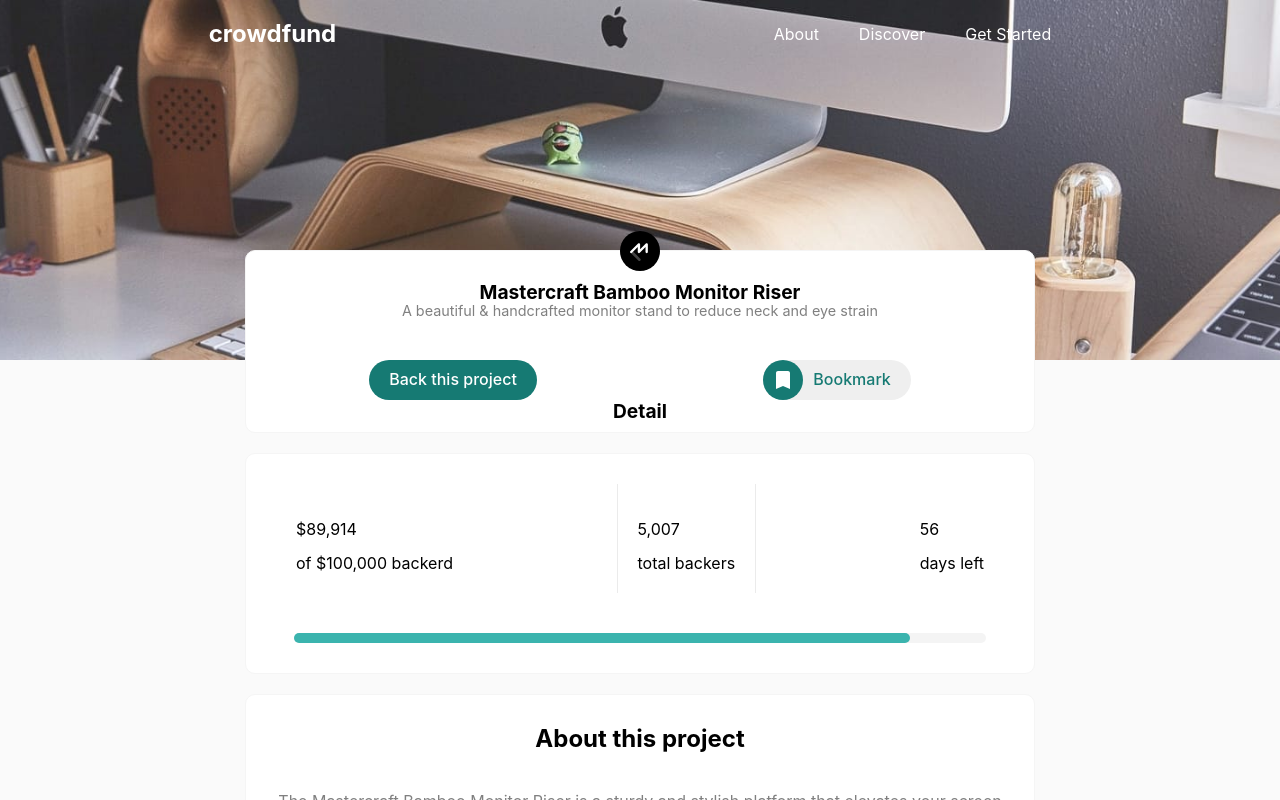
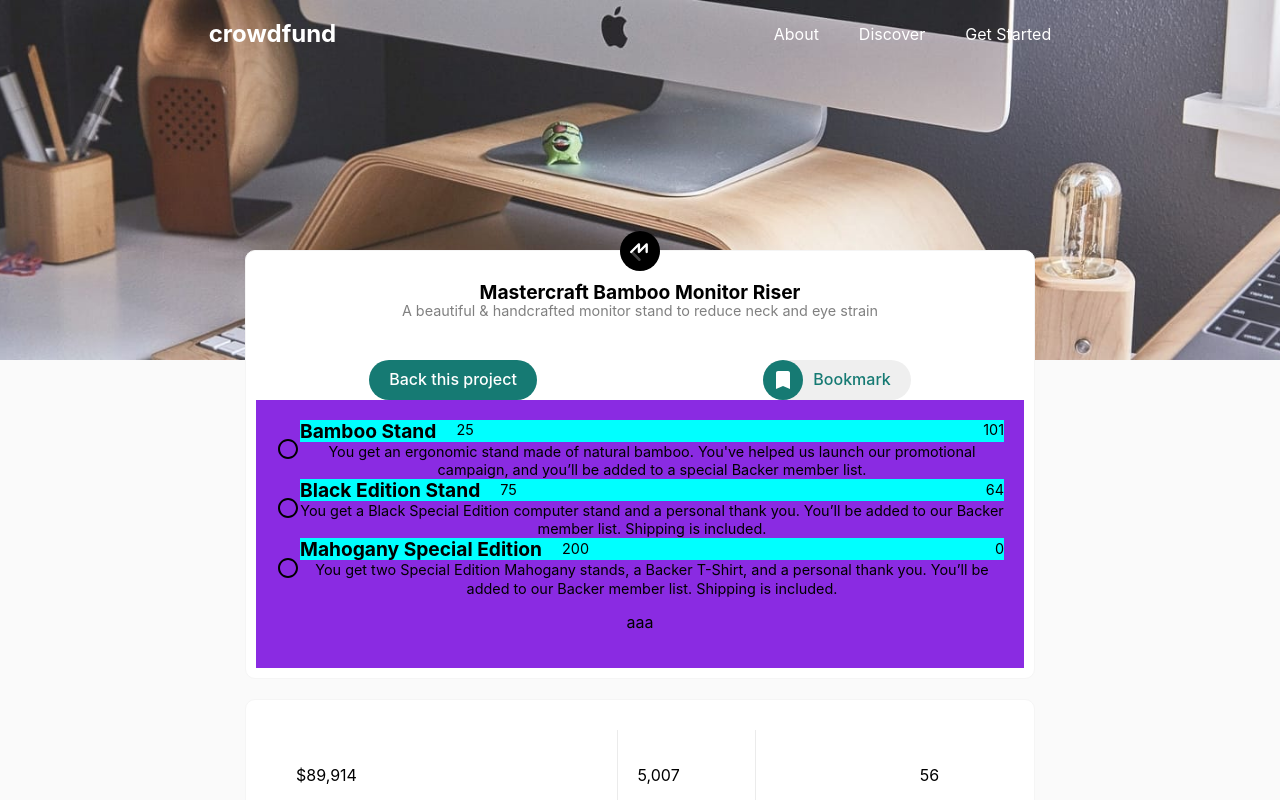
Before and after one commit to hyoshimori/react-crowdfunding-product-page, a React (Create React App) app: page / in a window 1280 px wide. Both pictures are taken after a click on the button "Back this project". Shown: the top 800 px of the page. Built offline with nearby package versions, Linux system fonts and the light colour scheme.

Commit message:
first design added

```diff
--- a/src/App.tsx
+++ b/src/App.tsx
@@ -2,6 +2,7 @@ import React from "react";
 import Project from './components/main/Project';
 
 const App = () => {
+
   return (
     <>
       <Project />
--- a/src/components/main/BackThisProject.tsx
+++ b/src/components/main/BackThisProject.tsx
@@ -4,7 +4,8 @@ import styles from '../style/BackThisProject.module.css';
 
 import BookmarkIcon from '@mui/icons-material/Bookmark';
 
-import Detail from './Detail';
+// import Detail from './Detail';
+import DetailBackThisProject from './DetailBackThisProject';
 
 const BackThisProject = () => {
   const [buttonToggle, setButtonToggle] = useState(false);
@@ -38,7 +39,7 @@ const BackThisProject = () => {
             Bookmark
           </button>
         </div>
-        {backToggle && <Detail />}
+        {backToggle && <DetailBackThisProject />}
     </div>
   );
 }
--- /dev/null
+++ b/src/components/main/DetailBackThisProject.tsx
@@ -0,0 +1,52 @@
+import React, { useState } from 'react';
+
+import styles from '../style/DetailBackThisProject.module.css';
+
+import { perkContext } from '../../contexts/perkContext';
+
+import { useContext } from 'react';
+
+import RadioButtonUncheckedIcon from '@mui/icons-material/RadioButtonUnchecked';
+import RadioButtonCheckedIcon from '@mui/icons-material/RadioButtonChecked';
+
+// import * as perkTypes from '../../../types/perk';
+
+const DetailBackThisProject = () => {
+  const [ buttonToggele, setButtonToggele ] = useState(-1);
+  const perks = useContext(perkContext);
+
+
+  const handleClick = (index: number) => {
+    setButtonToggele(buttonToggele === index ? -1 : index);
+  }
+
+  return (
+    <div className={styles.body}>
+      {
+        perks && perks.map((el, index) => {
+          console.log(el.name)
+          return(
+            <div key={index} className={styles.details__projects} onClick={() => handleClick(index)}>
+            {
+              // when the index of the loop is same as the state, button is checked
+              buttonToggele === index ? <RadioButtonCheckedIcon /> : <RadioButtonUncheckedIcon />
+            }
+            <div>
+              <div className={styles.details__projects__upper}>
+                <div className={styles.details__projects__upper__name__and__price}>
+                  <h2>{el.name}</h2>
+                  <span>{el.minPledge}</span>
+                </div>
+                <span>{el.numbersLeft}</span>
+              </div>
+              <span>{el.description}</span>
+            </div>
+          </div>
+        )})
+      }
+    <p>aaa</p>
+    </div>
+  );
+}
+
+export default DetailBackThisProject;
--- /dev/null
+++ b/src/components/style/DetailBackThisProject.module.css
@@ -0,0 +1,28 @@
+.body{
+  background-color: blueviolet;
+  padding: 20px;
+}
+
+.details__projects__upper{
+  background-color: aqua;
+  display: flex;
+  width: 100%;
+  justify-content: space-between;
+}
+
+.details__projects__upper__name__and__price{
+  display: flex;
+  flex-direction: row;
+  align-items: center;
+}
+
+.details__projects__upper__name__and__price span{
+  margin-left: 20px;
+}
+
+.details__projects{
+  display: flex;
+  flex-direction: row;
+  align-items: center;
+  cursor: pointer;
+}
--- /dev/null
+++ b/src/contexts/perkContext.ts
@@ -0,0 +1,23 @@
+import { createContext } from 'react';
+import * as perkTypes from '../../types/perk';
+
+export const perkContext = createContext<perkTypes.Perk[] | undefined>([
+  {
+    name: 'Bamboo Stand',
+    description: 'You get an ergonomic stand made of natural bamboo. You\'ve helped us launch our promotional campaign, and you’ll be added to a special Backer member list.',
+    numbersLeft: 101,
+    minPledge: 25,
+  },
+  {
+    name: 'Black Edition Stand',
+    description: 'You get a Black Special Edition computer stand and a personal thank you. You’ll be added to our Backer member list. Shipping is included.',
+    numbersLeft: 64,
+    minPledge: 75,
+  },
+  {
+    name: 'Mahogany Special Edition',
+    description: 'You get two Special Edition Mahogany stands, a Backer T-Shirt, and a personal thank you. You’ll be added to our Backer member list. Shipping is included.',
+    numbersLeft: 0,
+    minPledge: 200,
+  }
+]);
```
Also changed, not shown: 1 other file (tests, documents, lock files or other folders).
